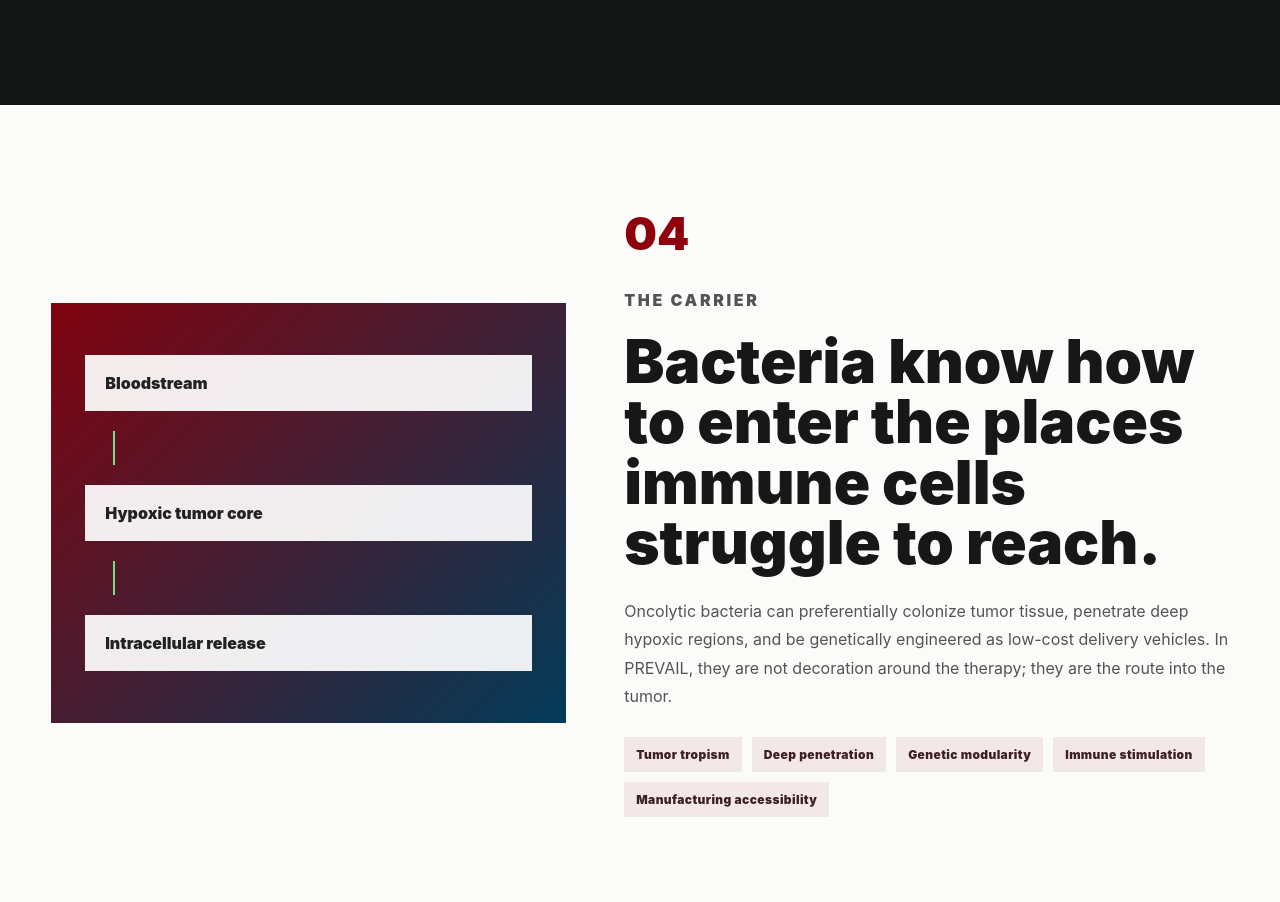
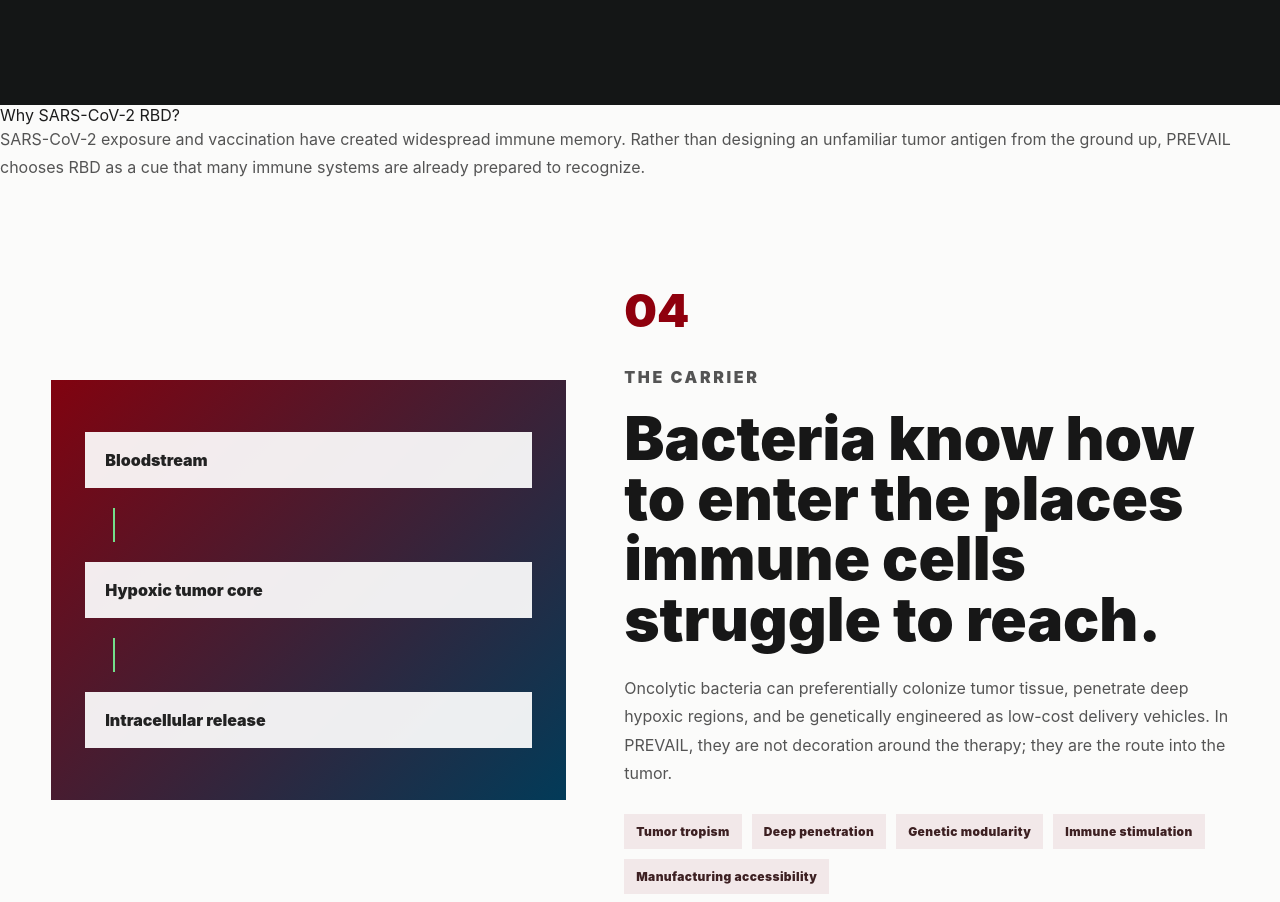
Before and after one commit to Sheplexxxx/igem-ecnu2026, a plain HTML site: page index.html in a window 1280 px wide. Shown: the part 2716-3618 px from the top of the page. Drawn offline with Linux system fonts and the light colour scheme.

Commit message:
Add files via upload

```diff
--- a/index.html
+++ b/index.html
@@ -89,6 +89,16 @@
         SARS-CoV-2 infection and vaccination have generated widespread immune
         memory. PREVAIL uses RBD as a recognizable antigenic cue, turning a
         familiar viral memory into a tumor-localized immune signal.
+      </p>
+    </section>
+
+    <section class="memory-bridge">
+      <div class="memory-bridge-label">Why SARS-CoV-2 RBD?</div>
+      <p>
+        SARS-CoV-2 exposure and vaccination have created widespread immune
+        memory. Rather than designing an unfamiliar tumor antigen from the
+        ground up, PREVAIL chooses RBD as a cue that many immune systems are
+        already prepared to recognize.
       </p>
     </section>
 
```
